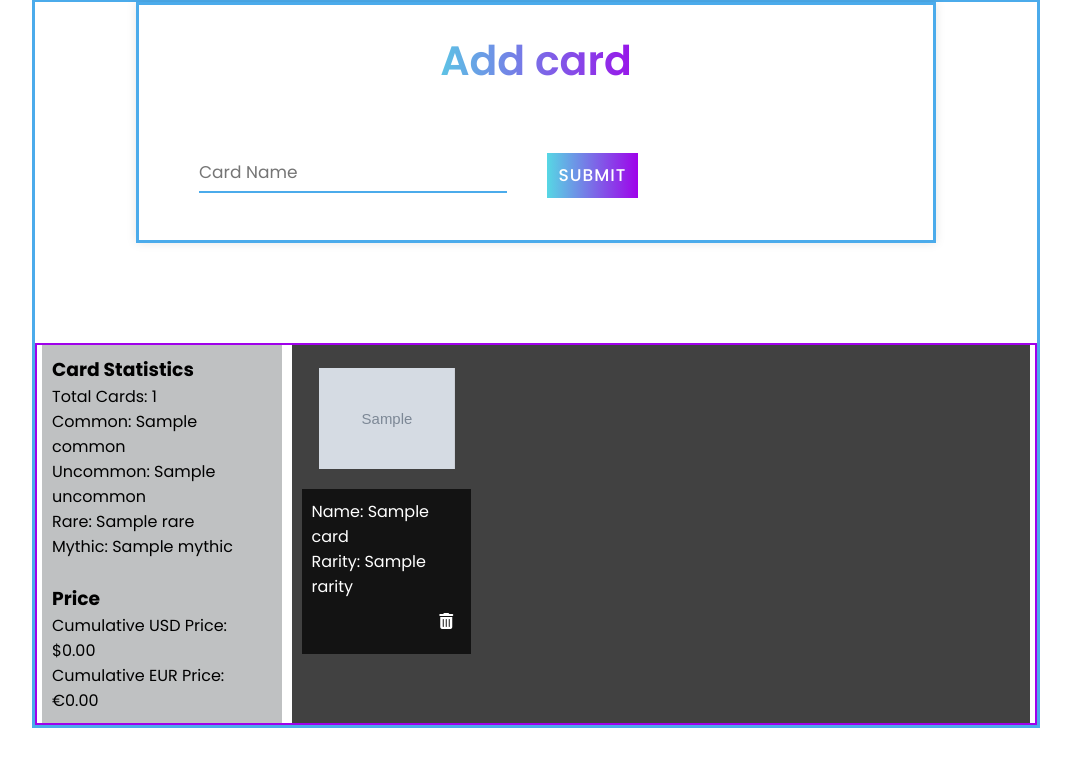
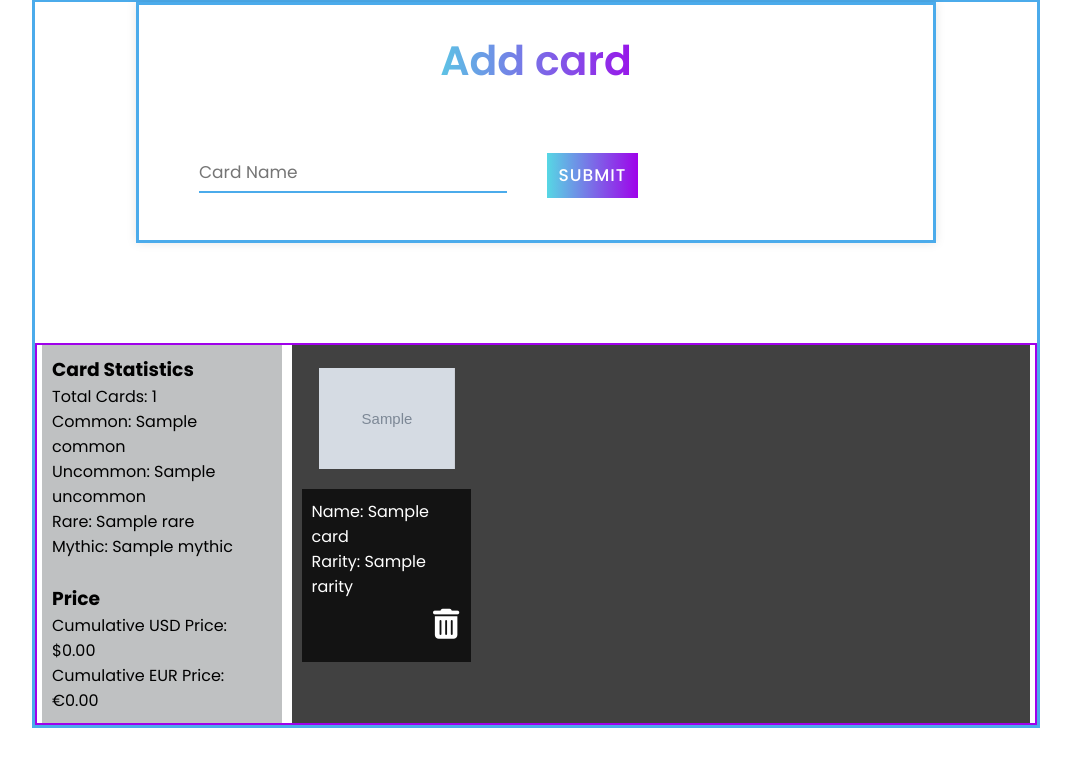
Before and after one commit to mattkuc/mtg-my-deck, a Flask app: template templates/index.html in a window 1280 px wide. Shown: the part 37-800 px from the top of the page, without its empty margins (104-1175 px from the left). Run offline with Flask 3, Linux system fonts and the light colour scheme; the template is opened without the code that fills it: most values are stand-ins (such as "Sample title", 1, 10 or a date in 2020); grey boxes marked "Sample" are stand-in pictures; some libraries are stand-ins or nearby versions.

Commit message:
fixed bugs

```diff
--- a/templates/index.html
+++ b/templates/index.html
@@ -58,7 +58,7 @@
                             </div>
                             <div class="delete-button">
                                 <a href="{{ url_for('remove_card', card_id=card_data.id) }}" class="remove-card" title="Remove Card">
-                                    <i class="fa-solid fa-trash-can" style="color: white;"></i>
+                                    <i class="fa-solid fa-trash-can" style="color: white; font-size: 30px"></i>
                                 </a>
                             </div>
                         </div>
```
